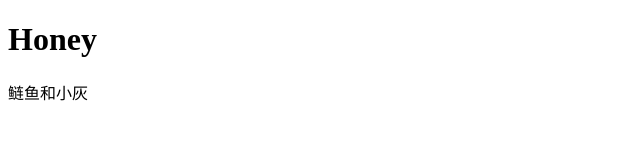
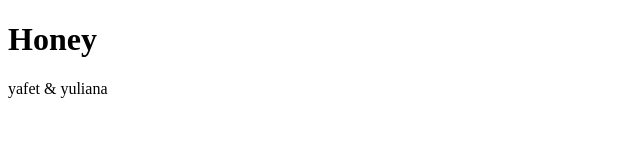
Before and after one commit to lovelyq/lovelyq.github.io, a plain HTML site: page index.html in a window 1280 px wide. Shown: the full height of the page, 0-640 px from the left. Drawn offline with Linux system fonts and the light colour scheme.

Commit message:
Update index.html

```diff
--- a/index.html
+++ b/index.html
@@ -2,6 +2,6 @@
 <html>
 <body>
 <h1>Honey</h1>
-<p>鲢鱼和小灰</p>
+<p>yafet & yuliana</p>
 </body>
 </html>
```
